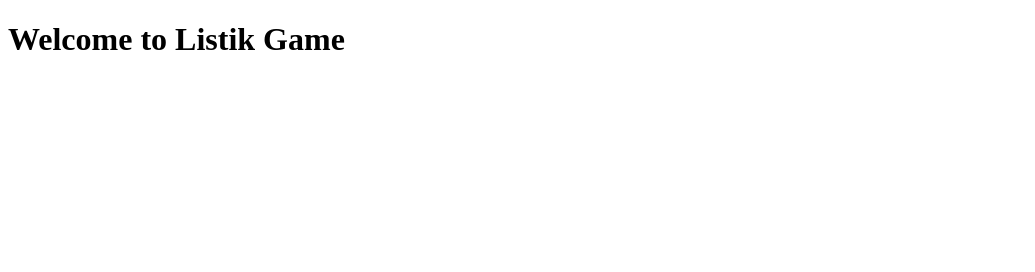
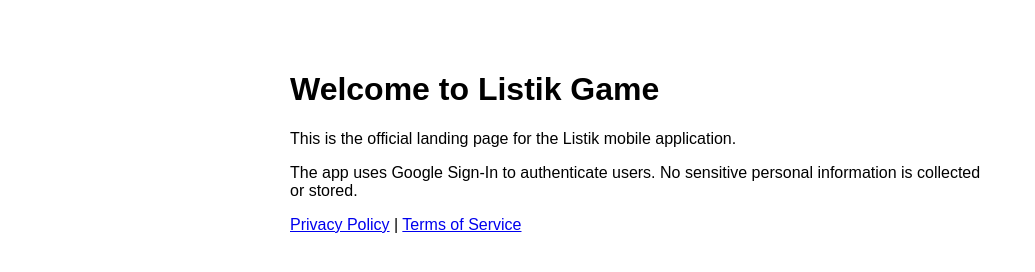
Before and after one commit to ListikGame/listik, a plain HTML site: page index.html in a window 1280 px wide. Shown: the whole page, without its empty margins (0-1035 px from the left). Drawn offline with Linux system fonts and the light colour scheme.

Commit message:
index.html

```diff
--- a/index.html
+++ b/index.html
@@ -4,7 +4,10 @@
   <title>Listik Game</title>
   <meta name="google-site-verification" content="Lf6U6Bcq05J7vFHFbA9tAuSLeheLuAyoZ_EqVERF5m8" />
 </head>
-<body>
+<body style="font-family: sans-serif; max-width: 700px; margin: auto; padding-top: 50px;">
   <h1>Welcome to Listik Game</h1>
+  <p>This is the official landing page for the Listik mobile application.</p>
+  <p>The app uses Google Sign-In to authenticate users. No sensitive personal information is collected or stored.</p>
+  <p><a href="privacy.html">Privacy Policy</a> | <a href="terms.html">Terms of Service</a></p>
 </body>
 </html>
```
